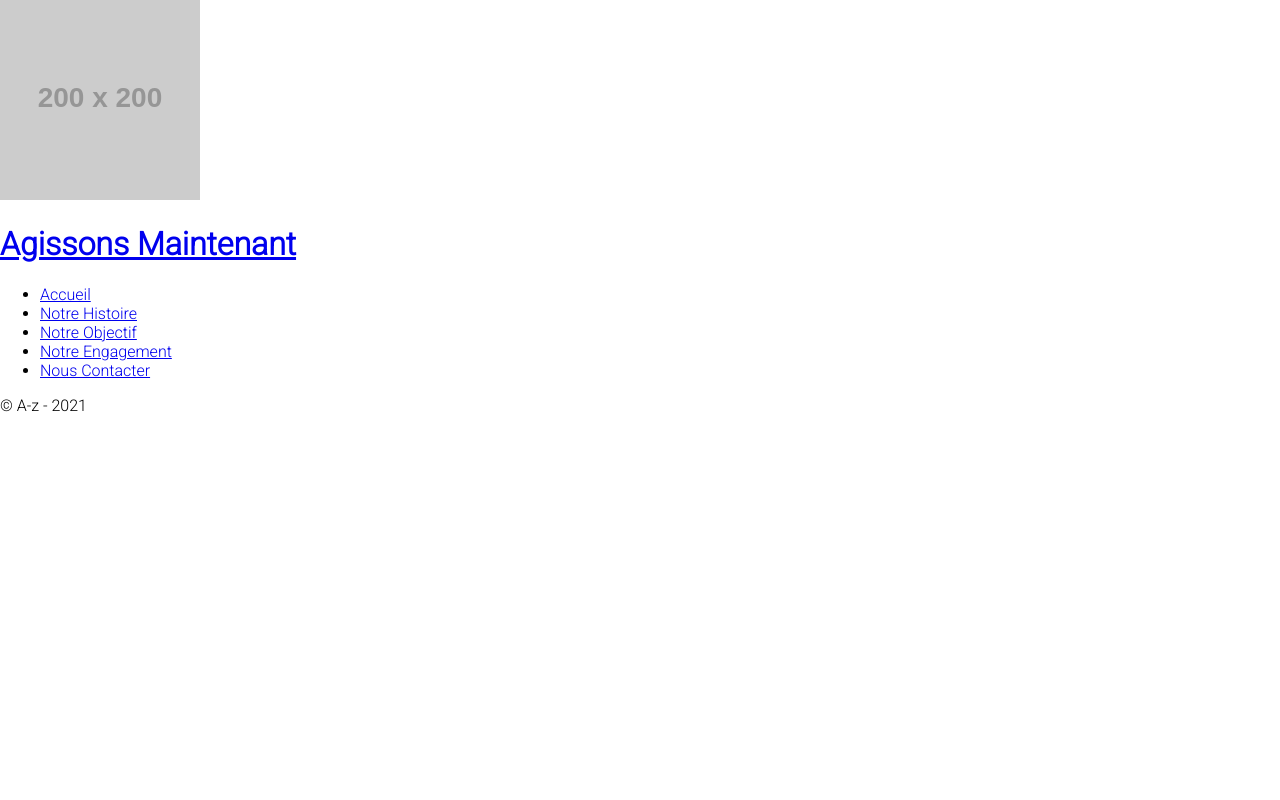
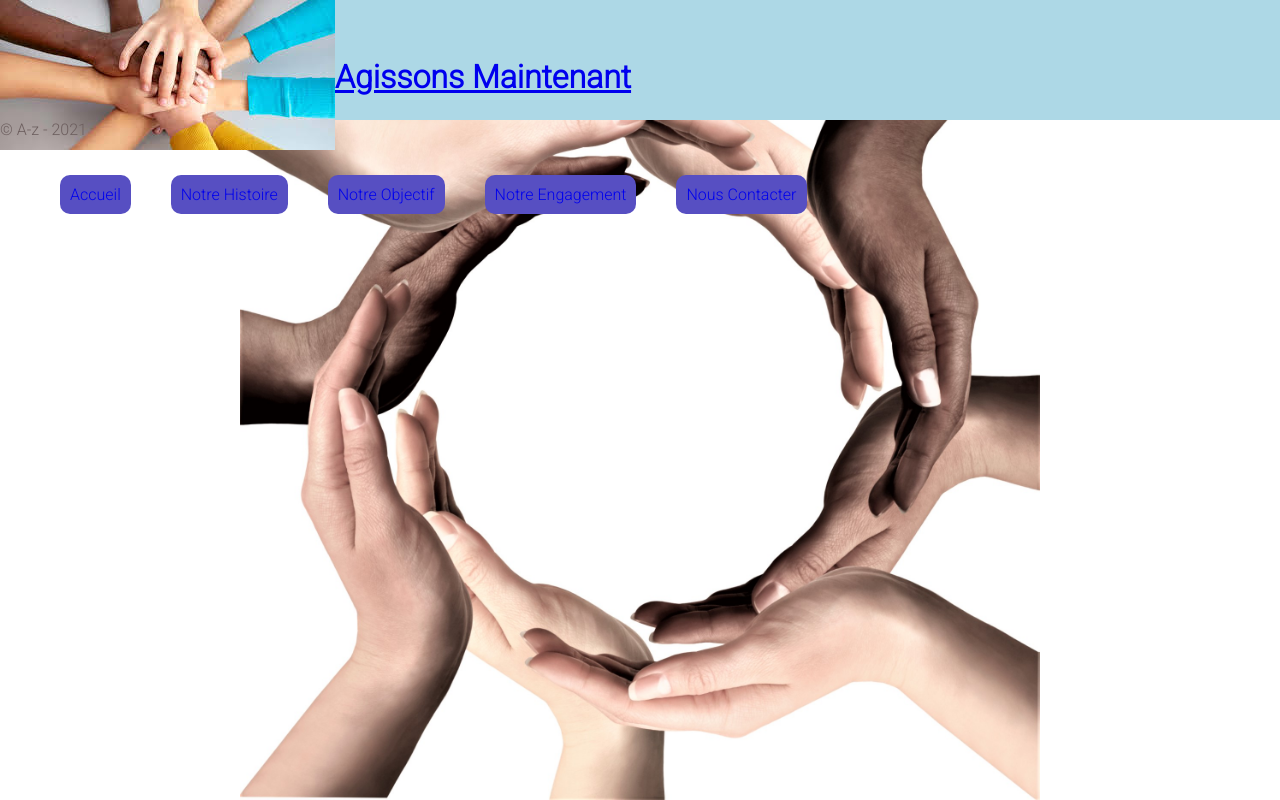
Before and after one commit to zeba79/Evaluation-html5-CSS-git, a plain HTML site: page index.html in a window 1280 px wide. Drawn offline with Linux system fonts and the light colour scheme; placeholder pictures from the web are drawn by us.

Commit message:
#html5 ajout modification index.html et style.css

```diff
--- a/index.html
+++ b/index.html
@@ -13,18 +13,22 @@
 <body>
   <header>
     <div class="logo">
-      <img src="http://via.placeholder.com/200x200?text=logo" alt="">
-      <a href="accueil">
-        <h1>Agissons Maintenant</h1>
-      </a>
+      <div class="image1">
+        <img src="./assets/images/mains.jpg" alt=""> <!--http://via.placeholder.com/200x100?text=logo-->
+      </div>
+      <div class="slogan">
+        <a href="#accueil">
+          <h1>Agissons Maintenant</h1>
+        </a>
+      </div>
     </div>
     <nav>
       <ul>
-        <li><a href="#accueil">Accueil</a></li>
-        <li><a href="#notrehistoire">Notre Histoire</a></li>
-        <li><a href="#notreobjectif">Notre Objectif</a></li>
-        <li><a href="#notreengagement">Notre Engagement</a></li>
-        <li><a href="#nouscontacter">Nous Contacter</a></li>
+        <li><a class="btn-l" href="#accueil">Accueil</a></li>
+        <li><a class="btn-l" href="#notrehistoire">Notre Histoire</a></li>
+        <li><a class="btn-l" href="#notreobjectif">Notre Objectif</a></li>
+        <li><a class="btn-l" href="#notreengagement">Notre Engagement</a></li>
+        <li><a class="btn-l" href="#nouscontacter">Nous Contacter</a></li>
       </ul>
     </nav>
   </header>
--- a/style.css
+++ b/style.css
@@ -1,11 +1,60 @@
 
 :root{
-
+--CT: #6d5f5f; /* Couleur des Textes*/
+--CL: #ca552b; /*Couleur des Liens*/
+--CFL: #574fc2; /*Couleur de Fond des Liens*/
+--CTL: #edf6f9; /*Couleur des Textes des Liens*/
+--CHF: lightblue; /* Couleur du Header et Footer*/
 }
 
 body, html{
   margin: 0;
   height: 100%;
-  color: ;
+  color: var(--CT);
   font-family: 'Roboto', sans-serif;
+  background-image: url(./assets/images/cercle.jpg);
+  background-size: contain;
+  background-position:center;
+  background-repeat: no-repeat;
 }
+
+header{
+  display: flex;
+  flex-wrap: wrap;
+  align-items: center;
+  justify-content: space-between;
+  background-color: var(--CHF);
+  height: 15%;
+}
+.logo{
+  display: flex;
+  align-items: center;
+  justify-content: space-around;
+}
+/*
+.logo img{
+  height: 50%;
+  width: 50%;
+}*/
+
+
+header nav ul{
+  list-style: none;
+  display: flex;
+  align-items: baseline;
+  justify-content: space-around;
+}
+header nav ul li{
+  padding: 10px;
+  margin: 5px;
+}
+header nav ul li a{
+  text-decoration: none;
+}
+
+.btn-l{
+background-color: var(--CFL);
+margin: 5px;
+padding: 10px;
+border-radius: 10px;
+}
```
